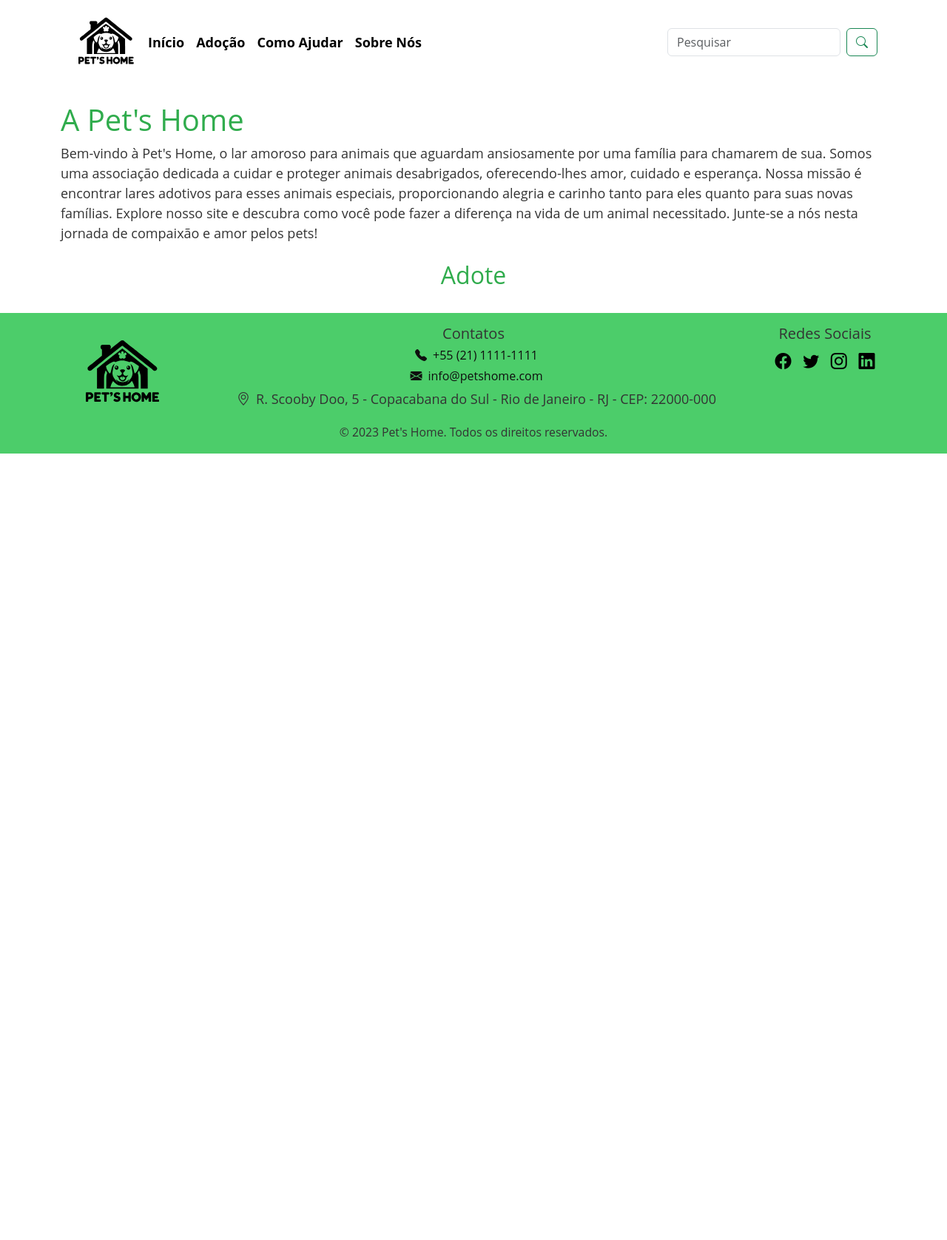
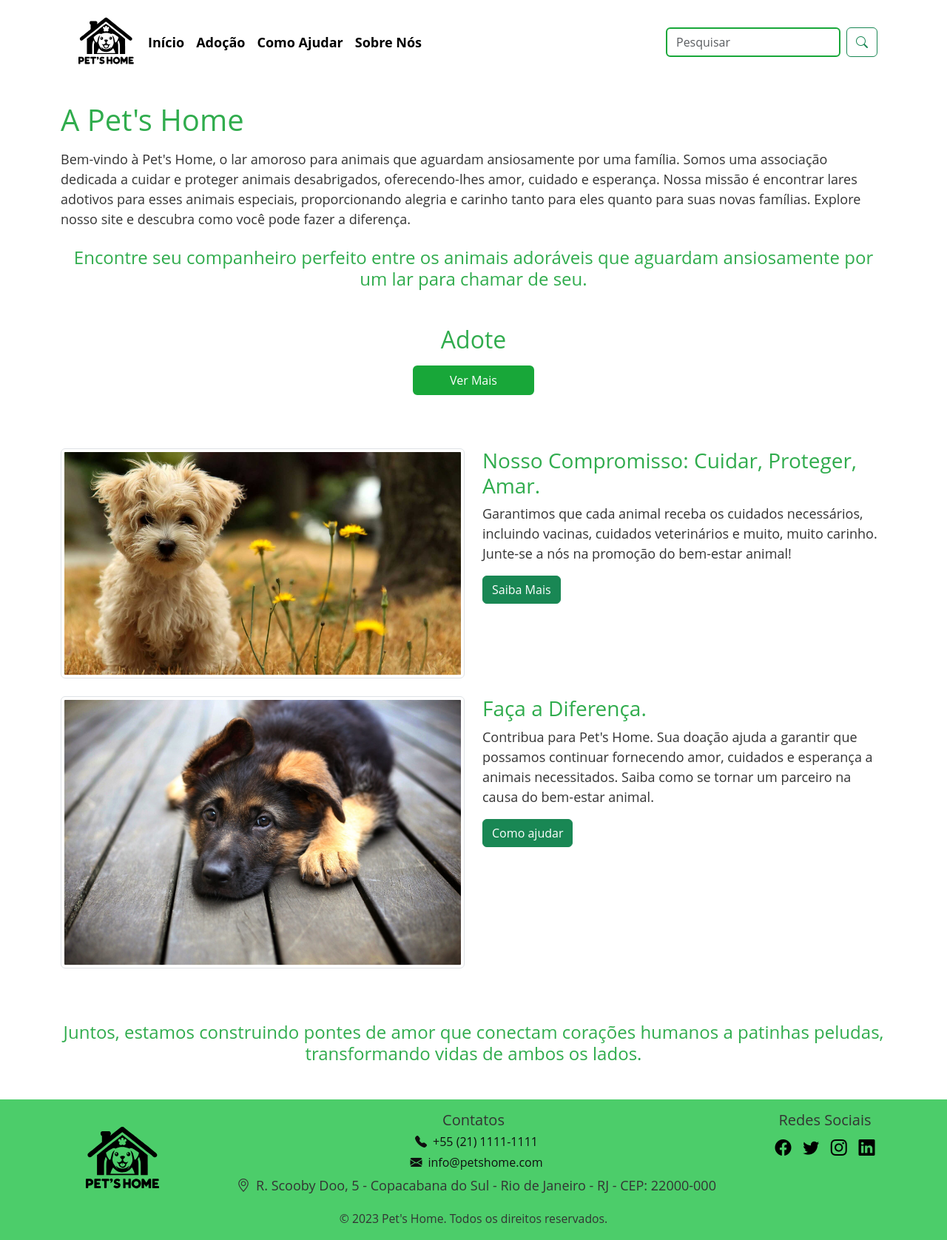
Before and after one commit to andradeju/projeto_final_python_pets_home, a Django app: page / in a window 1280 px wide. Shown: the whole page at 74% size. Before the commit the page ends 613 px from the top, so only its background shows below. Run offline with Django 4.2, Linux system fonts and the light colour scheme; data that the repository does not hold is empty; some libraries are stand-ins or nearby versions.

Commit message:
:lipstick: feat: Estilizações Pág Home

```diff
--- a/projeto_pets_home/base/static/style.css
+++ b/projeto_pets_home/base/static/style.css
@@ -21,6 +21,11 @@ h1,h2, h3, h4 {
 .btn-home {
   background-color: #18a739;
   border: 2px solid #18a739;
+}
+
+.pesquisar-form {
+  border: 2px solid #18a739;
+  outline: none;
 }
 
 .btn:hover {
--- a/projeto_pets_home/base/templates/home.html
+++ b/projeto_pets_home/base/templates/home.html
@@ -1,26 +1,69 @@
 {% extends "layout.html" %}
 {% load bootstrap5 %}
 {% load static %}
-<body>
+
 <main class="container">
   {% block content %}
   <h1>A Pet's Home</h1>
-    <p>Bem-vindo à Pet's Home, o lar amoroso para animais que aguardam ansiosamente por uma família para chamarem de sua. Somos uma associação dedicada a cuidar e proteger animais desabrigados, oferecendo-lhes amor, cuidado e esperança. Nossa missão é encontrar lares adotivos para esses animais especiais, proporcionando alegria e carinho tanto para eles quanto para suas novas famílias. Explore nosso site e descubra como você pode fazer a diferença na vida de um animal necessitado. Junte-se a nós nesta jornada de compaixão e amor pelos pets!</p>
-    <div>
-    <h2 class="mt-4 text-center">Adote</h2>
-    <div class="mb-3 mt-3 row align-items-center row-cols-1 row-cols-sm-2 row-cols-md-3 row-cols-lg-4 justify-content-evenly">
+  <div class="justify-content-center mt-3">
+  <p>
+    Bem-vindo à Pet's Home, o lar amoroso para animais que aguardam ansiosamente
+    por uma família. Somos uma associação dedicada a cuidar
+    e proteger animais desabrigados, oferecendo-lhes amor, cuidado e esperança.
+    Nossa missão é encontrar lares adotivos para esses animais especiais,
+    proporcionando alegria e carinho tanto para eles quanto para suas novas
+    famílias. Explore nosso site e descubra como você pode fazer a diferença.
+  </p>
+  </div>
+  <div class="text-center mt-4">
+    <h4>Encontre seu companheiro perfeito entre os animais adoráveis que aguardam ansiosamente por um lar para chamar de seu.</h4>
+  </div>
+  <h2 class="mt-5 text-center">Adote</h2>
+  <div class="row row-cols-2 row-cols-sm-2 row-cols-md-3 row-cols-lg-4 m-2">
     {% for animal in animais %}
-    <div class="img-container mb-3 text-center justify-content-center">
+    <div class="mb-4 mt-3 d-flex justify-content-center">
+      <a href="{% url 'animal_detalhes' animal.id %}">
       <img
         src="{{ animal.imagem.url}}"
         class="img-home img-fluid"
-    alt="{{ animal.nome }}"
+        alt="animais"
       />
+      </a>
     </div>
     {% endfor %}
   </div>
+  <div class="d-flex justify-content-center mb-5">
+    <a href="{% url 'adocao' %}" class="btn btn-home btn-success px-5 mb-4">Ver Mais</a>
   </div>
+  <div class="row mt-5 mb-4">
+    <div class="col-md-6 mb-4">
+      <img
+        src="{% static 'images/home-Cute-Dog.jpg' %}"
+        class="img-thumbnail"
+        alt="cachorro-muito-fofo"
+      />
+    </div>
+    <div class="col-md-6 mb-4">
+    <h3>Nosso Compromisso: Cuidar, Proteger, Amar.</h3>
+    <p>Garantimos que cada animal receba os cuidados necessários, incluindo vacinas, cuidados veterinários e muito, muito carinho. Junte-se a nós na promoção do bem-estar animal!</p>
+      <a href="{% url 'sobre_nos' %}" class="btn btn-success">Saiba Mais</a>
+  </div>
+  <div class="col-md-6 mb-4">
+    <img
+      src="{% static 'images/dog-home.jpg' %}"
+      class="img-thumbnail"
+      alt="cachorro-fofo"
+    />
+  </div>
+  <div class="col-md-6">
+  <h3>Faça a Diferença.</h3>
+  <p>Contribua para Pet's Home. Sua doação ajuda a garantir que possamos continuar fornecendo amor, cuidados e esperança a animais necessitados. Saiba como se tornar um parceiro na causa do bem-estar animal.</p>
+  <a href="{% url 'como_ajudar' %}" class="btn btn-success">Como ajudar</a>
+</div>
+  </div>
+  <h4 class="text-center mt-5 mb-5">
+    Juntos, estamos construindo pontes de amor que conectam corações humanos a
+    patinhas peludas, transformando vidas de ambos os lados.
+  </h4>
   {% endblock %}
 </main>
-</body>
-</html>
```
Also changed, not shown: projeto_pets_home/base/static/images/dog-home.jpg (added), projeto_pets_home/base/static/images/home-Cute-Dog.jpg (added). Lines whose indentation alone changed are shown as unchanged.
